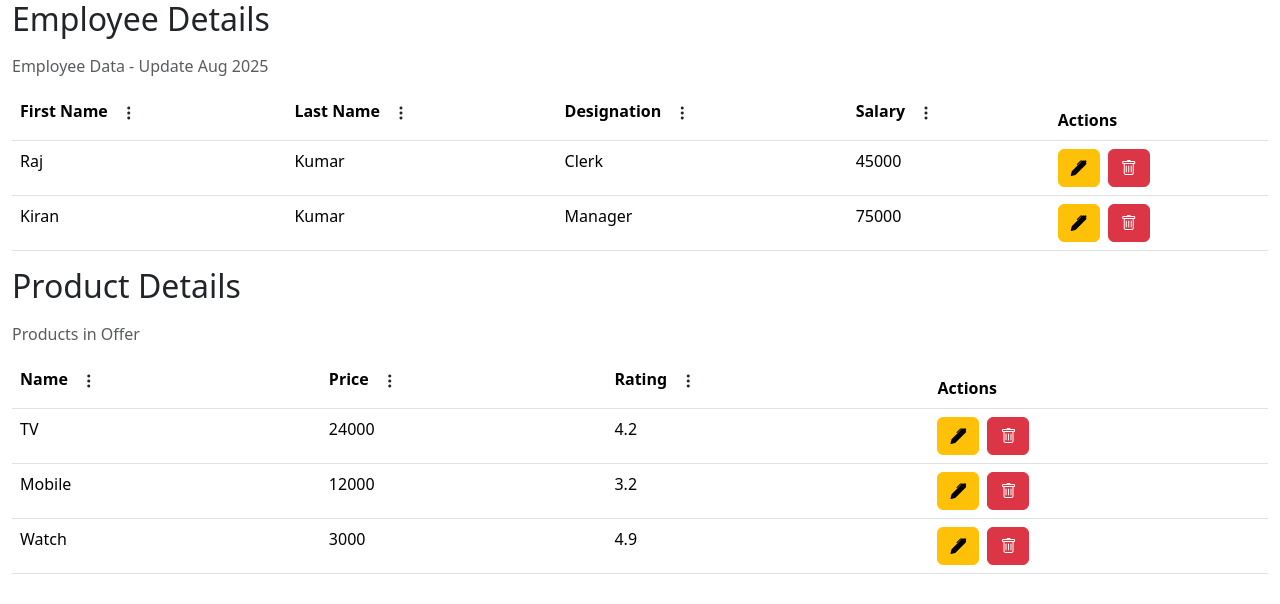
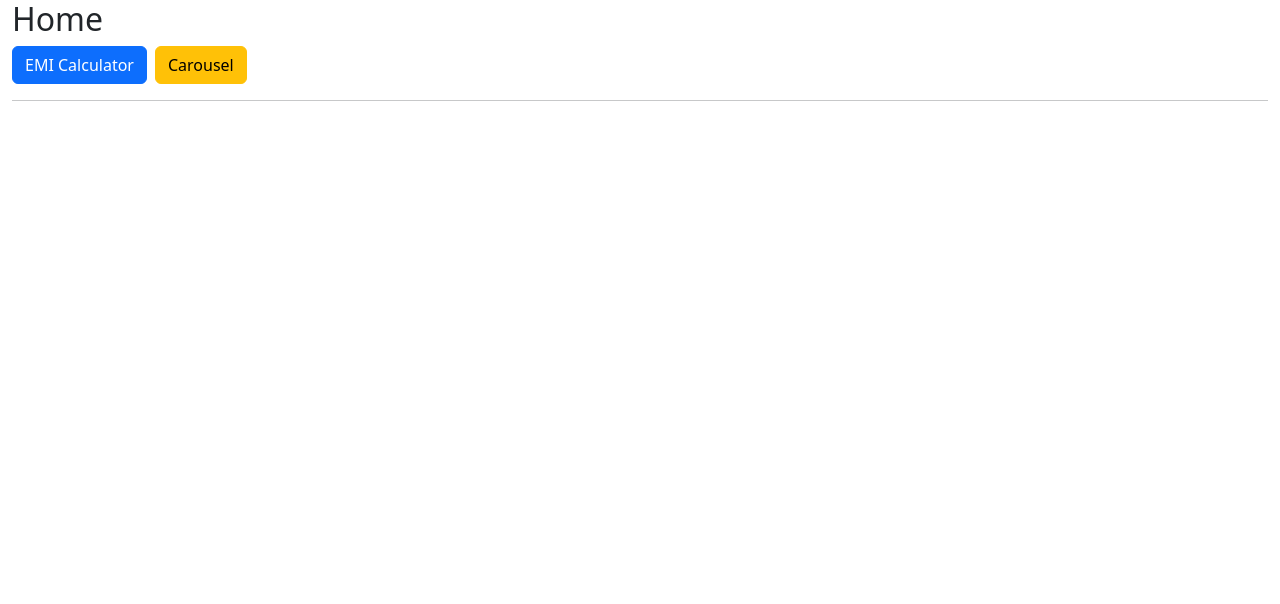
Before and after one commit to Ganesh3104/react-project, a React (Vite) app: page / in a window 1280 px wide. Shown: the top 604 px of the page. Built offline with nearby package versions, Linux system fonts and the light colour scheme.

Commit message:
add conditional-demo.jsx

```diff
--- /dev/null
+++ b/src/components/conditional-demo/conditional-demo.jsx
@@ -0,0 +1,52 @@
+import { useState } from "react"
+
+import { EMICalculator } from "../keyboard-element-demo/emi-calculator";
+import { FakeStoreDemo } from "../api-demo/fakestore";
+
+
+
+export function ConditionDemo(){
+
+
+
+    const [view, setView] = useState(null);
+
+
+
+    function handleEmi(){
+
+        setView(<EMICalculator />);
+
+    }
+
+    function handleCarousel(){
+
+        setView(< FakeStoreDemo />)
+
+    }
+
+
+
+    return(
+
+        <div className="container-fluid">
+
+            <h2>Home</h2>
+
+            <button onClick={handleEmi} className="btn btn-primary">EMI Calculator</button>
+
+            <button onClick={handleCarousel} className="btn btn-warning mx-2">Carousel</button>
+
+            <hr />
+
+            <div>
+
+                {view}
+
+            </div>
+
+        </div>
+
+    )
+
+}
--- a/src/main.jsx
+++ b/src/main.jsx
@@ -29,11 +29,12 @@ import { FormikDemo } from './components/form-demo/formik.jsx'
 import { FormNew } from './components/form-demo/form-new.jsx'
 import { DataGrid } from './controlled-components/data-grid.jsx'
 import { ControlledDemo } from './controlled-components/controlled-demo.jsx'
+import { ConditionDemo } from './components/conditional-demo/conditional-demo.jsx'
 
 
 createRoot(document.getElementById('root')).render(
 
 
-    < ControlledDemo />
+    < ConditionDemo />
 
 )
```
